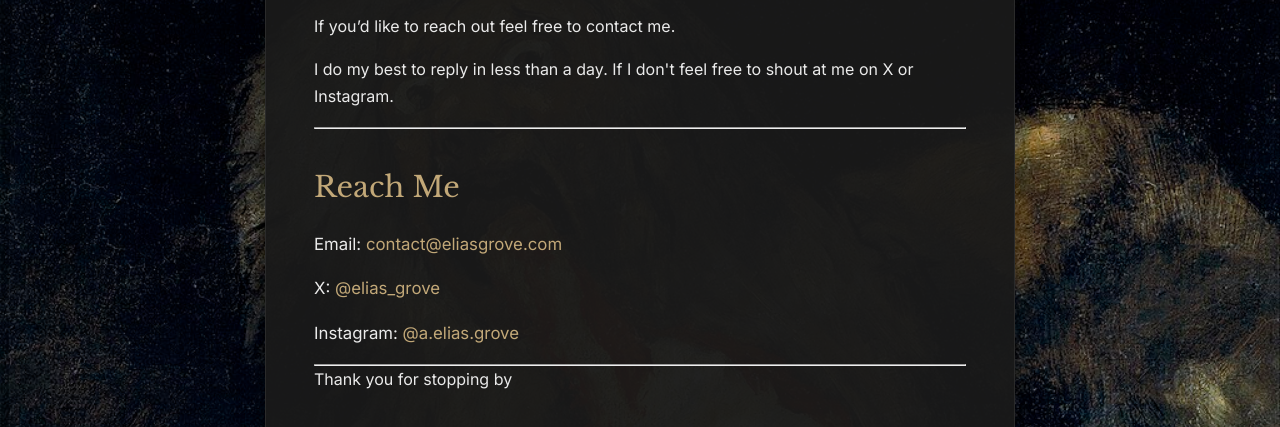
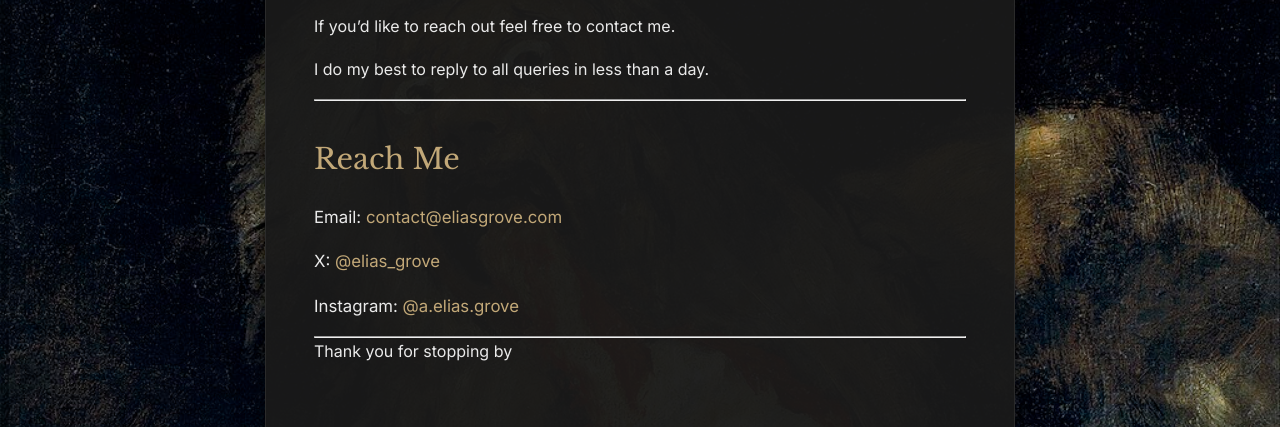
Before and after one commit to EliasGrove/EliasGrove, an Eleventy site: page src/Contact.md in a window 1280 px wide. Shown: the part 356-783 px from the top of the page. Built offline with nearby package versions, Linux system fonts and the light colour scheme; Eleventy itself is replaced by a stand-in of ours; files that its build step writes are made by us from their sources.

Commit message:
Update Contact.md

```diff
--- a/src/Contact.md
+++ b/src/Contact.md
@@ -8,7 +8,7 @@ pageClass: contact # <--- Sets the body class for this page
 
 If you’d like to reach out feel free to contact me.
 
-I do my best to reply in less than a day. If I don't feel free to shout at me on X or Instagram.
+I do my best to reply to all queries in less than a day.
 
 ---
 ## Reach Me {# Use H2 here now #}
@@ -18,4 +18,5 @@ I do my best to reply in less than a day. If I don't feel free to shout at me on
 
 ---
 
+
 Thank you for stopping by
```
